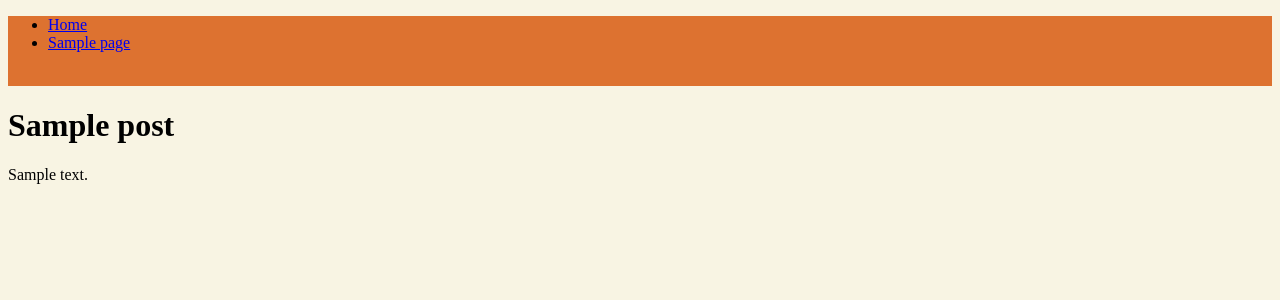
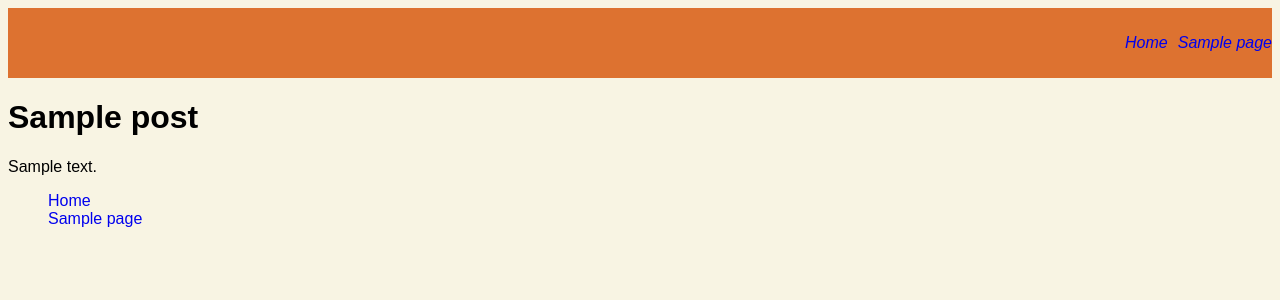
Before and after one commit to FrederikkeEbbe/wp-content, a WordPress theme: template themes/mgf_theme/page.php in a window 1280 px wide. Shown: the top 300 px of the page. Run offline with PHP 8.4 and a stand-in for WordPress, Linux system fonts and the light colour scheme; the site name, menu and one post (Sample post) are stand-ins, and other content is empty; some web fonts are replaced.

Commit message:
Style på navmenu
Generelle styles, sub + sub-sub menu, indsat footer menu

```diff
--- a/themes/mgf_theme/css/main.css
+++ b/themes/mgf_theme/css/main.css
@@ -1,5 +1,6 @@
 @import url();
 
+/*Generelle styles*/
 :root{
     --latte: #F8F4E3;
     --jet: #2A2B2A;
@@ -8,19 +9,80 @@
     --silverlakeblue: #6C91C2;
 }
 
+a {
+    text-decoration: none;
+}
+a:visited {
+    color: inherit;
+}
+
+li, ul {
+    list-style-type: none;
+}
+
 body{
     background-color: var(--latte);
+    font-family: "montserrat", sans-serif;
 }
 
+/*Header styles*/
 header{
     width: 100%;
     height: 70px;
+
     background: var(--orange);
+
+    display: flex;
+    align-items: center;
+    justify-content: flex-end;
 }
 
-header .navmenu ul{
-    list-style-type: none;
-    display: flex;
+/*Navigation header*/
+header .navmenu {
     padding: 0;
     margin: 0;
+
+    display: flex;
+    gap: 10px;
+
+    font-style: italic;
 }
+
+header .navmenu li {
+    position: relative;
+}
+
+/*Sub menu indstillinger*/
+header .navmenu li .sub-menu {
+    display: none;
+    position: absolute;
+
+    top: 100%;
+    left: 0;
+
+    margin: 0;
+    padding: 0;
+
+    background: var(--silverlakeblue);
+}
+
+header .navmenu li .sub-menu a {
+    display: block;
+    padding: 10px;
+}
+
+header .navmenu > .menu-item-has-children:hover > .sub-menu{
+    display: block;
+}
+
+/* Sub-sub menu indstillinger*/
+header .navmenu .sub-menu li .sub-menu {
+    top: 0;
+    left: 100%
+}
+
+header .navmenu  .menu-item-has-children .sub-menu > .menu-item-has-children:hover .sub-menu {
+       display: block; /*Gør at man kun kan se den man hover over i sub-sub menuen*/
+}
+
+/* Footer menu*/
--- a/themes/mgf_theme/footer.php
+++ b/themes/mgf_theme/footer.php
@@ -1,4 +1,13 @@
-
+<footer>
+  <?php
+            wp_nav_menu(
+                array(
+                    'theme_location' => 'footer-menu',
+                    'menu_class' => 'footermenu'
+                )
+            );
+        ?>
+</footer>
 <?php /*her laver en anden theme hook(se header for den anden)*/ wp_footer(); ?>
 </body>
 </html>
--- a/themes/mgf_theme/functions.php
+++ b/themes/mgf_theme/functions.php
@@ -5,6 +5,7 @@
     'footer-menu' => 'Footer Menu',
     'mobile-menu' => 'Mobile Menu'
     ));
+
 
     /*
     Kommenteret ud. Vi behøver ikke denne del. Det bruges til hvis man skal lave child themes.
--- a/themes/mgf_theme/header.php
+++ b/themes/mgf_theme/header.php
@@ -6,10 +6,12 @@
         <!--Her linker jeg til stylesheet-->
         <link href="<?php echo get_template_directory_uri()?>/css/main.css" rel="stylesheet">
         <script src="<?php echo get_template_directory_uri()?>/js/script.js" defer></script>
+        <link rel="stylesheet" href="https://use.typekit.net/pdr3yon.css">
     </head>
 <body>
 <header>
     <!--Her fortæller vi wp hvilken lokation det her er (se vores functions for de forskellige menuer) -->
+    <nav>
         <?php
             wp_nav_menu(
                 array(
@@ -18,4 +20,6 @@
                 )
             );
         ?>
+        <!-- her skal der være plads til en knap, til webshoppen-->
+    </nav>
 </header>
```
Lines whose indentation alone changed are shown as unchanged.
